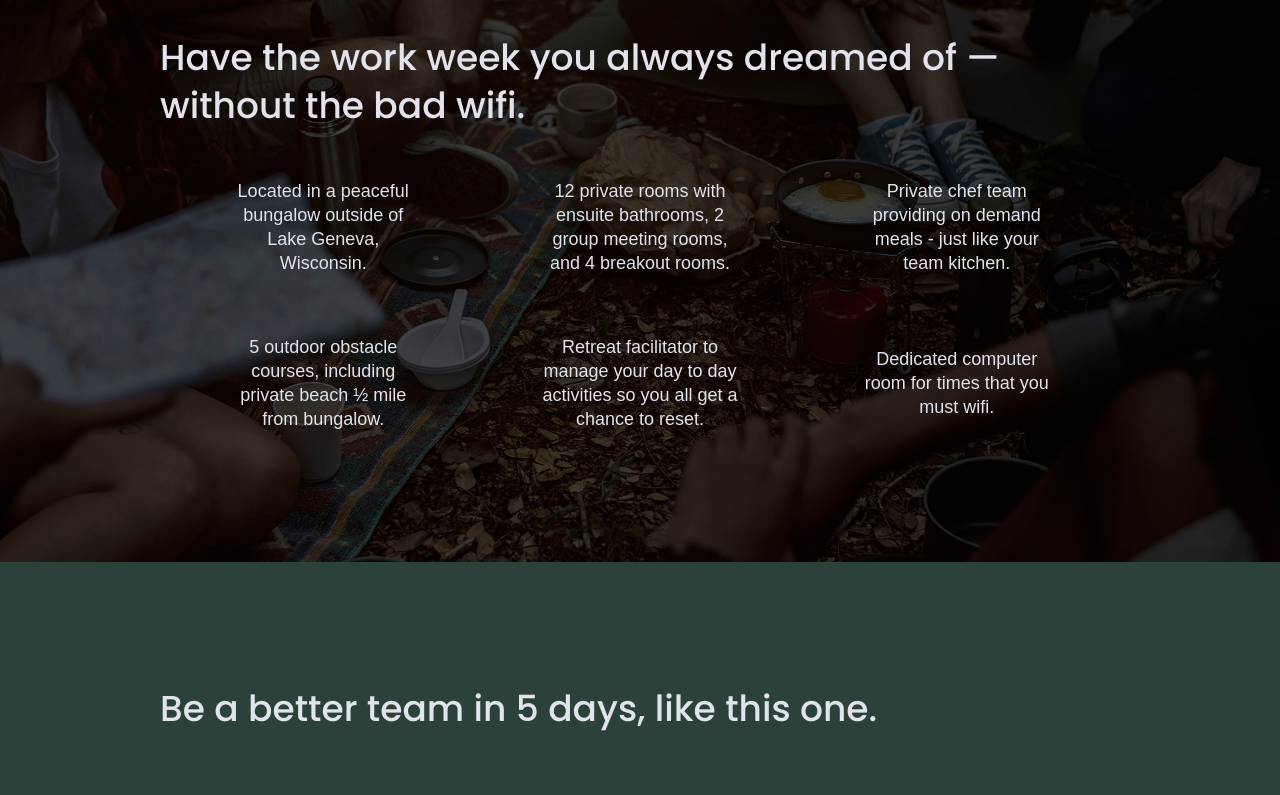
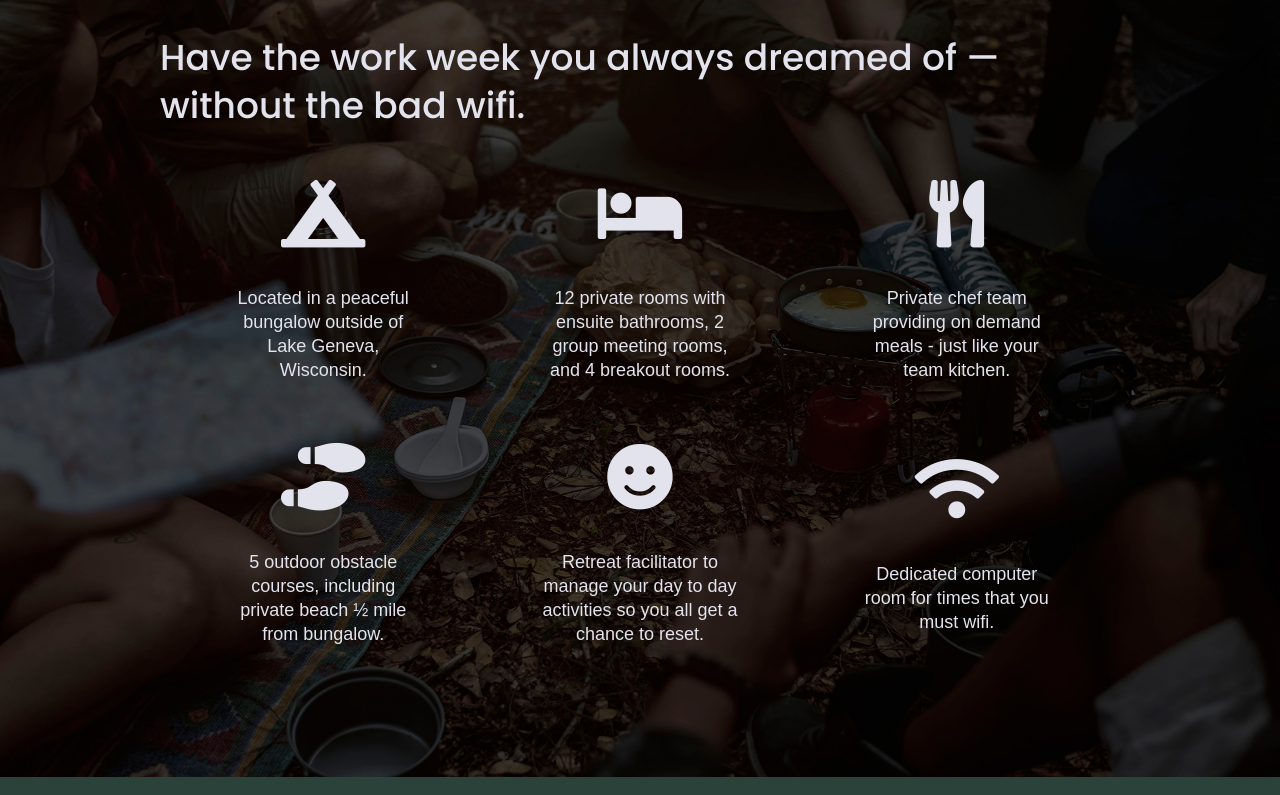
Before and after one commit to Nasirkhan294/unplugged-retreat-website, a website built with Parcel: page index.html in a window 1280 px wide. Shown: the part 1098-1893 px from the top of the page. Built offline with nearby package versions, Linux system fonts and the light colour scheme.

Commit message:
Added fontawesome icon in homepage

```diff
--- a/css/main.css
+++ b/css/main.css
@@ -86,6 +86,7 @@ textarea {
 /* ==========================================================================
    Author's custom styles
    ========================================================================== */
+  /* General Styles */
 
    html {
      font-size: 16px;
@@ -139,7 +140,6 @@ textarea {
     address {
       font-style: normal;
    }
-
 
    .content-wrapper {
     width: 90%;
@@ -318,6 +318,11 @@ textarea {
     justify-content: center;
     align-items: center;
     flex-flow: row wrap;
+  }
+
+  .features i {
+    font-size: 3.75em;
+    margin-bottom: 40px;
   }
 
   .features p {
--- a/index.html
+++ b/index.html
@@ -17,6 +17,8 @@
   <!-- Place favicon.ico in the root directory -->
   <!-- Google Fonts -->
   <link href="https://fonts.googleapis.com/css?family=Open+Sans:400,700|Poppins:500,700" rel="stylesheet">
+  <!-- Font Awesome CDN version 5.15 -->
+  <link rel="stylesheet" href="https://use.fontawesome.com/releases/v5.15.1/css/all.css" integrity="sha384-vp86vTRFVJgpjF9jiIGPEEqYqlDwgyBgEF109VFjmqGmIY/Y4HV4d3Gp2irVfcrp" crossorigin="anonymous">
   <link rel="stylesheet" href="css/normalize.css">
   <link rel="stylesheet" href="css/main.css">
 
@@ -71,6 +73,7 @@
         <div class="features-items">
           <article>
             <p class="fontawesome-icon">
+              <i class="fas fa-campground"></i>
             </p>
             <p class="features-item-description">
               Located in a peaceful bungalow outside of Lake Geneva, Wisconsin.
@@ -78,6 +81,7 @@
           </article>
           <article>
             <p class="fontawesome-icon">
+              <i class="fas fa-bed"></i>
             </p>
             <p class="features-item-description">
               12 private rooms with ensuite bathrooms, 2 group meeting rooms, and 4 breakout rooms.
@@ -85,6 +89,7 @@
           </article>
           <article>
             <p class="fontawesome-icon">
+              <i class="fas fa-utensils"></i>
             </p>
             <p class="features-item-description">
               Private chef team providing on demand meals - just like your team kitchen.
@@ -92,6 +97,7 @@
           </article>
           <article>
             <p class="fontawesome-icon">
+              <i class="fas fa-shoe-prints"></i>
             </p>
             <p class="features-item-description">
               5 outdoor obstacle courses, including private beach ½ mile from bungalow.
@@ -99,6 +105,7 @@
           </article>
           <article>
             <p class="fontawesome-icon">
+              <i class="fas fa-smile"></i>
             </p>
             <p class="features-item-description">
               Retreat facilitator to manage your day to day activities so you all get a chance to reset.
@@ -106,6 +113,7 @@
           </article>
           <article>
             <p class="fontawesome-icon">
+              <i class="fas fa-wifi"></i>
             </p>
             <p class="features-item-description">
               Dedicated computer room for times that you must wifi.
```
Also changed, not shown: about/index.html (+2 -0 lines), faq/index.html (+5 -1 lines).
